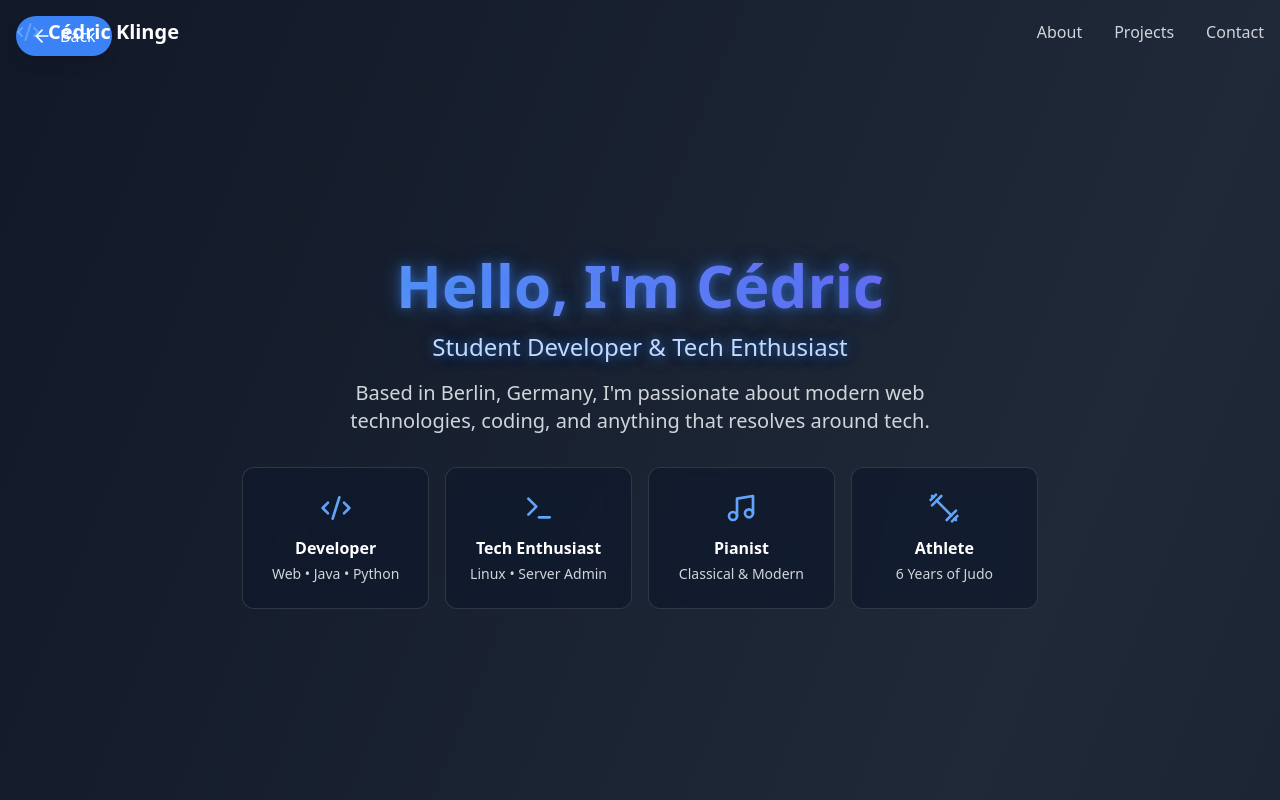
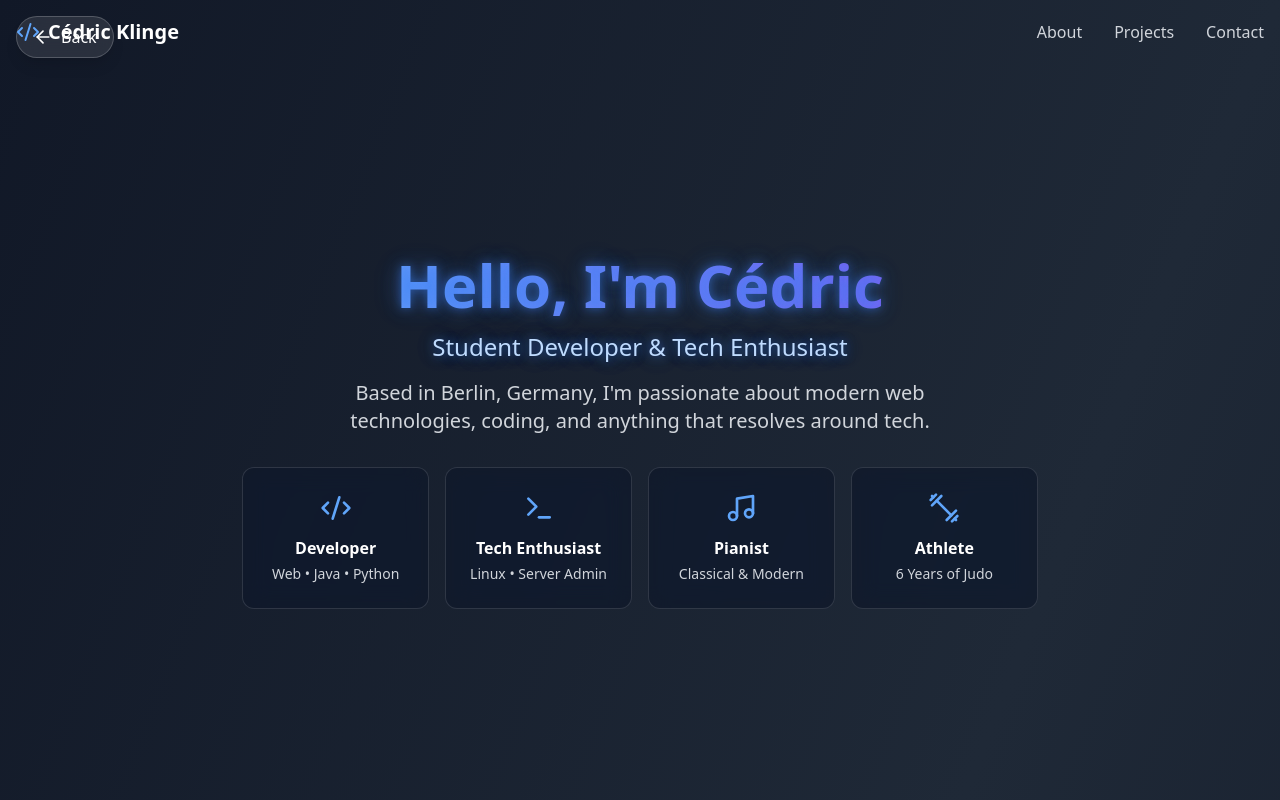
Before and after one commit to Zzackllack/Portfolio, a React (Vite) app: page / in a window 1280 px wide. Shown: the top 800 px of the page. Built offline with nearby package versions, Linux system fonts and the light colour scheme.

Commit message:
Update BackButton styles for improved visibility and aesthetics

```diff
--- a/src/components/BackButton.tsx
+++ b/src/components/BackButton.tsx
@@ -9,7 +9,7 @@ const BackButton = () => {
   return (
     <button
       onClick={handleBack}
-      className="fixed top-4 left-4 flex items-center space-x-2 px-4 py-2 bg-blue-500 text-white rounded-full shadow-lg hover:bg-blue-600 transition-all duration-300"
+      className="fixed top-4 left-4 flex items-center space-x-2 px-4 py-2 bg-white/10 backdrop-blur-md text-white rounded-full shadow-lg hover:bg-white/20 transition-all duration-300 border border-white/20"
     >
       <ArrowLeft className="w-5 h-5" />
       <span>Back</span>
```
